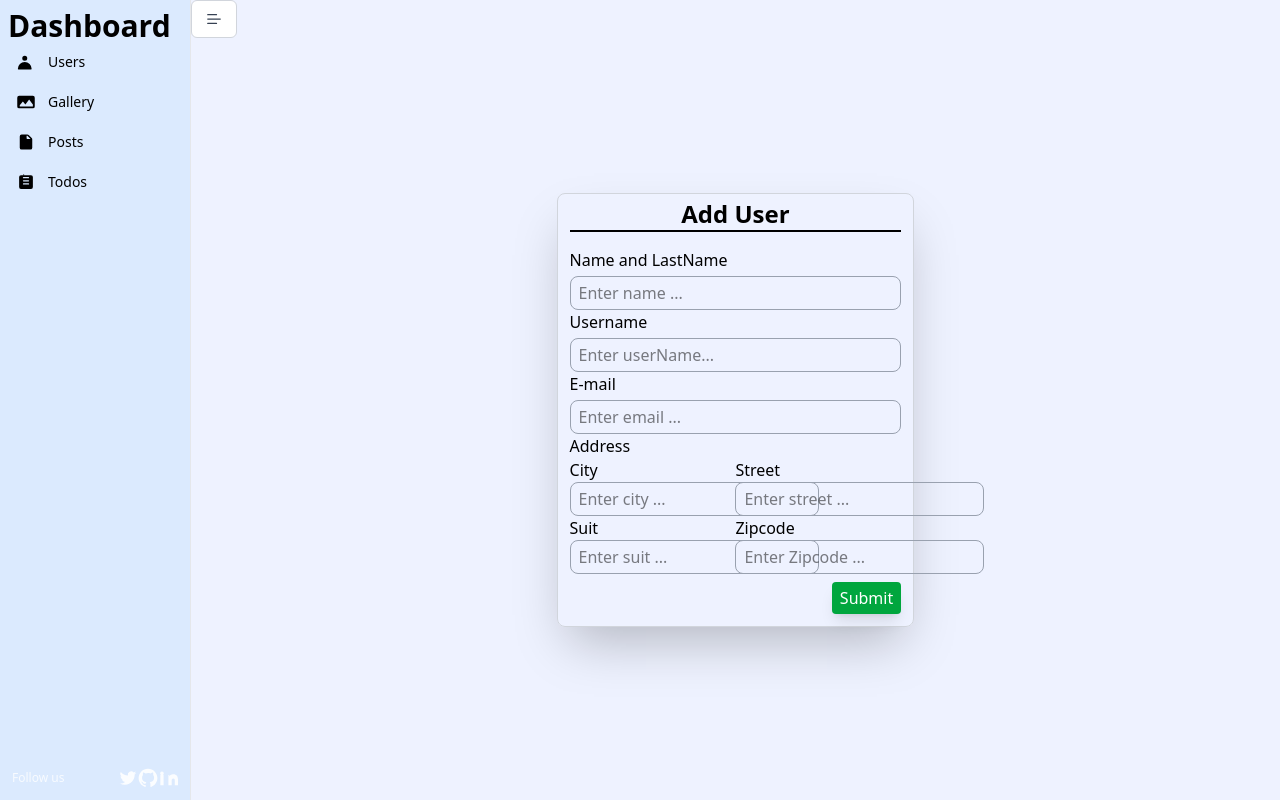
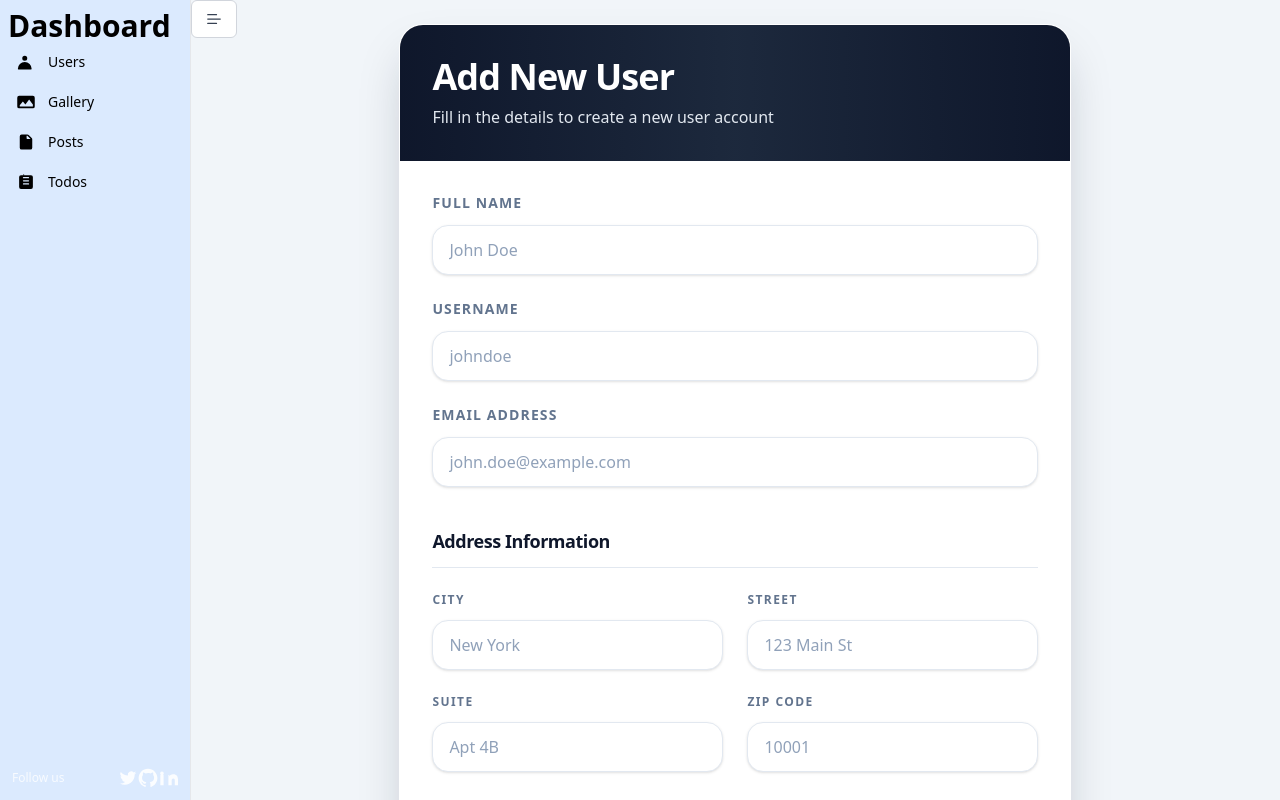
Before and after one commit to hassan95eb/dashboard, a React (Vite) app: page /users/addUser in a window 1280 px wide. Built offline with nearby package versions, Linux system fonts and the light colour scheme.

Commit message:
change  ui of users add user

```diff
--- a/src/Dashboard.jsx
+++ b/src/Dashboard.jsx
@@ -6,7 +6,7 @@ export default function Dashboard() {
   const [ShowMenu, setShowMenu] = useState(false);
   return (
     <MainContext.Provider value={{ ShowMenu, setShowMenu }}>
-      <div className="w-full h-screen flex">
+      <div className="w-full h-screen flex overflow-hidden">
         <div
           className={`${
             ShowMenu ? "w-16" : "w-56"
--- a/src/users/AddUsers.jsx
+++ b/src/users/AddUsers.jsx
@@ -2,100 +2,148 @@ import React, { useId } from "react";
 
 export default function AddUsers() {
   const idBase = useId();
+
+  const handleSubmit = (e) => {
+    e.preventDefault();
+  };
+
   return (
-    <div className="container mx-auto pt-5 px-2 h-screen flex flex-col justify-center items-center">
-      <main className="border border-gray-300 w-1/3 px-3 py-1 shadow-2xl rounded-lg">
-        <h1 className="text-center font-bold text-2xl border-b-2">Add User</h1>
-        <form className="mt-4">
-          <div className="flex flex-col">
-            <label htmlFor={`${idBase}-name`} className="mb-1">
-              Name and LastName
+    <div className="min-h-screen bg-slate-100 flex items-center justify-center p-6">
+      <main className="bg-white/95 backdrop-blur w-full max-w-2xl rounded-3xl shadow-[0_25px_50px_-12px_rgba(15,23,42,0.25)] border border-white/60 overflow-hidden">
+        <div className="bg-linear-to-r from-slate-900 via-slate-800 to-slate-900 px-8 py-8">
+          <h1 className="text-3xl md:text-4xl font-semibold text-white tracking-tight">
+            Add New User
+          </h1>
+          <p className="text-slate-200 mt-2 text-sm md:text-base max-w-sm">
+            Fill in the details to create a new user account
+          </p>
+        </div>
+
+        <div className="p-8 space-y-8">
+          <div className="space-y-6">
+            <div className="space-y-3">
+              <label
+                htmlFor={`${idBase}-name`}
+                className="block text-sm font-semibold uppercase tracking-[0.08em] text-slate-500"
+              >
+                Full Name
               </label>
               <input
                 type="text"
-              className="border border-gray-400 rounded-lg py-1 px-2 focus-within:outline-none focus-within:border-blue-400"
-              placeholder="Enter name ..."
+                className="w-full px-4 py-3 bg-white border border-slate-200 rounded-2xl shadow-sm focus:outline-none focus:ring-2 focus:ring-slate-900/10 focus:border-slate-300 transition-all duration-200 placeholder:text-slate-400"
+                placeholder="John Doe"
                 id={`${idBase}-name`}
               />
             </div>
-          <div className="flex flex-col">
-            <label htmlFor={`${idBase}-userName`} className="mb-1">
+
+            <div className="space-y-3">
+              <label
+                htmlFor={`${idBase}-userName`}
+                className="block text-sm font-semibold uppercase tracking-[0.08em] text-slate-500"
+              >
                 Username
               </label>
               <input
                 type="text"
-              className="border border-gray-400 rounded-lg py-1 px-2 focus-within:outline-none focus-within:border-blue-400"
-              placeholder="Enter userName..."
+                className="w-full px-4 py-3 bg-white border border-slate-200 rounded-2xl shadow-sm focus:outline-none focus:ring-2 focus:ring-slate-900/10 focus:border-slate-300 transition-all duration-200 placeholder:text-slate-400"
+                placeholder="johndoe"
                 id={`${idBase}-userName`}
               />
             </div>
-          <div className="flex flex-col">
-            <label htmlFor={`${idBase}-email`} className="mb-1">
-              E-mail
+
+            <div className="space-y-3">
+              <label
+                htmlFor={`${idBase}-email`}
+                className="block text-sm font-semibold uppercase tracking-[0.08em] text-slate-500"
+              >
+                Email Address
               </label>
               <input
                 type="email"
-              className="border border-gray-400 rounded-lg py-1 px-2 focus-within:outline-none focus-within:border-blue-400"
-              placeholder="Enter email ..."
+                className="w-full px-4 py-3 bg-white border border-slate-200 rounded-2xl shadow-sm focus:outline-none focus:ring-2 focus:ring-slate-900/10 focus:border-slate-300 transition-all duration-200 placeholder:text-slate-400"
+                placeholder="john.doe@example.com"
                 id={`${idBase}-email`}
               />
             </div>
-          <h2>Address</h2>
-          <div className="grid grid-cols-12">
-            <div className="col-span-12 md:col-span-6">
-              <label htmlFor={`${idBase}-city`} className="mb-1">
+          </div>
+
+          <div className="pt-2">
+            <h2 className="text-lg font-semibold text-slate-900 mb-6 pb-3 border-b border-slate-200 tracking-tight">
+              Address Information
+            </h2>
+
+            <div className="grid grid-cols-1 md:grid-cols-2 gap-6">
+              <div className="space-y-3">
+                <label
+                  htmlFor={`${idBase}-city`}
+                  className="block text-xs font-semibold uppercase tracking-[0.12em] text-slate-500"
+                >
                   City
                 </label>
                 <input
                   type="text"
-                className="border border-gray-400 rounded-lg py-1 px-2 focus-within:outline-none focus-within:border-blue-400"
-                placeholder="Enter city ..."
+                  className="w-full px-4 py-3 bg-white border border-slate-200 rounded-2xl shadow-sm focus:outline-none focus:ring-2 focus:ring-slate-900/10 focus:border-slate-300 transition-all duration-200 placeholder:text-slate-400"
+                  placeholder="New York"
                   id={`${idBase}-city`}
                 />
               </div>
-            <div className="col-span-12 md:col-span-6">
-              <label htmlFor={`${idBase}-street`} className="mb-1">
+
+              <div className="space-y-3">
+                <label
+                  htmlFor={`${idBase}-street`}
+                  className="block text-xs font-semibold uppercase tracking-[0.12em] text-slate-500"
+                >
                   Street
                 </label>
                 <input
                   type="text"
-                className="border border-gray-400 rounded-lg py-1 px-2 focus-within:outline-none focus-within:border-blue-400"
-                placeholder="Enter street ..."
+                  className="w-full px-4 py-3 bg-white border border-slate-200 rounded-2xl shadow-sm focus:outline-none focus:ring-2 focus:ring-slate-900/10 focus:border-slate-300 transition-all duration-200 placeholder:text-slate-400"
+                  placeholder="123 Main St"
                   id={`${idBase}-street`}
                 />
               </div>
-            <div className="col-span-12 md:col-span-6">
-              <label htmlFor={`${idBase}-suit`} className="mb-1">
-                Suit
+
+              <div className="space-y-3">
+                <label
+                  htmlFor={`${idBase}-suit`}
+                  className="block text-xs font-semibold uppercase tracking-[0.12em] text-slate-500"
+                >
+                  Suite
                 </label>
                 <input
                   type="text"
-                className="border border-gray-400 rounded-lg py-1 px-2 focus-within:outline-none focus-within:border-blue-400"
-                placeholder="Enter suit ..."
+                  className="w-full px-4 py-3 bg-white border border-slate-200 rounded-2xl shadow-sm focus:outline-none focus:ring-2 focus:ring-slate-900/10 focus:border-slate-300 transition-all duration-200 placeholder:text-slate-400"
+                  placeholder="Apt 4B"
                   id={`${idBase}-suit`}
                 />
               </div>
-            <div className="col-span-12 md:col-span-6">
-              <label htmlFor={`${idBase}-zipcode`} className="mb-1">
-                Zipcode
+
+              <div className="space-y-3">
+                <label
+                  htmlFor={`${idBase}-zipcode`}
+                  className="block text-xs font-semibold uppercase tracking-[0.12em] text-slate-500"
+                >
+                  Zip Code
                 </label>
                 <input
                   type="text"
-                className="border border-gray-400 rounded-lg py-1 px-2 focus-within:outline-none focus-within:border-blue-400"
-                placeholder="Enter Zipcode ..."
+                  className="w-full px-4 py-3 bg-white border border-slate-200 rounded-2xl shadow-sm focus:outline-none focus:ring-2 focus:ring-slate-900/10 focus:border-slate-300 transition-all duration-200 placeholder:text-slate-400"
+                  placeholder="10001"
                   id={`${idBase}-zipcode`}
                 />
               </div>
             </div>
-          <div className="my-2 text-right">
+          </div>
+
+          <div className="pt-2">
             <button
-              type="submit"
-              className="px-2 py-1 bg-green-600 text-white rounded hover:bg-green-800 shadow-lg"
+              onClick={handleSubmit}
+              className="w-full bg-slate-900 hover:bg-slate-800 text-white font-semibold py-3.5 px-6 rounded-2xl shadow-[0_15px_30px_-12px_rgba(15,23,42,0.45)] hover:shadow-[0_18px_35px_-12px_rgba(15,23,42,0.55)] transition-all duration-200 ease-out focus:outline-none focus:ring-4 focus:ring-slate-900/20 focus:ring-offset-2 focus:ring-offset-white active:scale-[0.99]"
             >
-              Submit
+              Create User Account
             </button>
           </div>
-        </form>
+        </div>
       </main>
     </div>
   );
--- a/src/users/Users.jsx
+++ b/src/users/Users.jsx
@@ -6,47 +6,70 @@ import { Link } from "react-router-dom";
 
 export default function Users() {
   return (
-    <div className="container mx-auto pt-5 px-2">
-      <h1 className="text-center text-2xl">Users</h1>
-      <div className="flex justify-between items-center ">
+    <div className="min-h-screen bg-slate-100 py-12 px-6">
+      <div className="max-w-5xl mx-auto space-y-8">
+        <header className="text-center space-y-3">
+          <h1 className="text-3xl md:text-4xl font-semibold tracking-tight text-slate-900">
+            Users
+          </h1>
+          <p className="text-sm md:text-base text-slate-500">
+            Manage your team members and keep contact details up to date
+          </p>
+        </header>
+
+        <div className="bg-white/90 backdrop-blur rounded-3xl border border-white/60 shadow-[0_25px_50px_-20px_rgba(15,23,42,0.35)] px-6 md:px-10 py-6 space-y-6">
+          <div className="flex flex-col md:flex-row md:items-center md:justify-between gap-4">
             <input
               type="text"
-          placeholder="Search..."
-          className="border rounded-lg border-gray-500 px-2 py-1 focus-within:border-blue-300 focus-within:outline-none w-96 shadow-lg"
+              placeholder="Search users..."
+              className="w-full md:max-w-sm px-4 py-3 rounded-2xl border border-slate-200 bg-white shadow-sm text-sm text-slate-700 placeholder:text-slate-400 focus:outline-none focus:ring-2 focus:ring-slate-900/10 focus:border-slate-300 transition-all duration-200"
             />
 
             <Link
               to="/users/addUser"
-          className="bg-green-500 rounded px-2 py-1 text-white"
+              className="inline-flex items-center justify-center gap-2 rounded-2xl bg-slate-900 text-white px-5 py-3 text-sm font-medium shadow-[0_18px_30px_-15px_rgba(15,23,42,0.55)] hover:bg-slate-800 hover:shadow-[0_20px_35px_-15px_rgba(15,23,42,0.65)] transition-all duration-200 focus:outline-none focus:ring-4 focus:ring-slate-900/20 focus:ring-offset-2 focus:ring-offset-white"
             >
-          <HiPlusSm color="#fff" size={25} />
+              <HiPlusSm color="#fff" size={24} />
+              <span>Add user</span>
             </Link>
           </div>
-      <table className="table-fixed bg-gray-300 w-full mt-3 rounded-lg">
-        <thead className="border-b ">
-          <tr className="">
-            <th className="w-1/12">#</th>
-            <th className="w-3/12">Name</th>
-            <th className="w-2/12">UserName</th>
-            <th className="w-3/12">Email</th>
-            <th className="w-3/12">Action</th>
+
+          <div className="overflow-hidden rounded-3xl border border-slate-200/80 shadow-inner">
+            <table className="w-full bg-white">
+              <thead className="bg-slate-50 text-slate-500 text-xs uppercase tracking-[0.12em]">
+                <tr>
+                  <th className="px-4 py-3 text-left font-semibold">#</th>
+                  <th className="px-4 py-3 text-left font-semibold">Name</th>
+                  <th className="px-4 py-3 text-left font-semibold">
+                    Username
+                  </th>
+                  <th className="px-4 py-3 text-left font-semibold">Email</th>
+                  <th className="px-4 py-3 text-center font-semibold">
+                    Action
+                  </th>
                 </tr>
               </thead>
-        <tbody className="border-b border-gray-300">
-          <tr className="bg-white">
-            <td className="w-1/12 text-center py-1">1</td>
-            <td className="w-3/12 text-center py-1">Hassan Amini</td>
-            <td className="w-2/12 text-center py-1">carefree95</td>
-            <td className="w-3/12 text-center py-1">
+              <tbody className="divide-y divide-slate-100">
+                <tr className="hover:bg-slate-50 transition-colors duration-150">
+                  <td className="px-4 py-4 text-sm font-medium text-slate-500">
+                    1
+                  </td>
+                  <td className="px-4 py-4 text-sm text-slate-700">
+                    Hassan Amini
+                  </td>
+                  <td className="px-4 py-4 text-sm text-slate-500">
+                    carefree95
+                  </td>
+                  <td className="px-4 py-4 text-sm text-slate-500">
                     hassanaminidev@gmail.com
                   </td>
-            <td className="w-3/12 text-center py-1 mx-auto ">
-              <div className="flex justify-center items-center">
-                <span className="mr-3 cursor-pointer">
-                  <FaEdit size={20} color="#2791F5" />
+                  <td className="px-4 py-4">
+                    <div className="flex justify-center items-center gap-3">
+                      <span className="inline-flex h-9 w-9 items-center justify-center rounded-full bg-slate-100 text-slate-600 hover:bg-slate-200 hover:text-slate-800 transition-colors duration-150 cursor-pointer">
+                        <FaEdit size={18} />
                       </span>
-                <span className="cursor-pointer">
-                  <MdDelete size={20} color="red" />
+                      <span className="inline-flex h-9 w-9 items-center justify-center rounded-full bg-rose-50 text-rose-500 hover:bg-rose-100 hover:text-rose-600 transition-colors duration-150 cursor-pointer">
+                        <MdDelete size={18} />
                       </span>
                     </div>
                   </td>
@@ -54,5 +77,8 @@ export default function Users() {
               </tbody>
             </table>
           </div>
+        </div>
+      </div>
+    </div>
   );
 }
```
Lines whose indentation alone changed are shown as unchanged.
